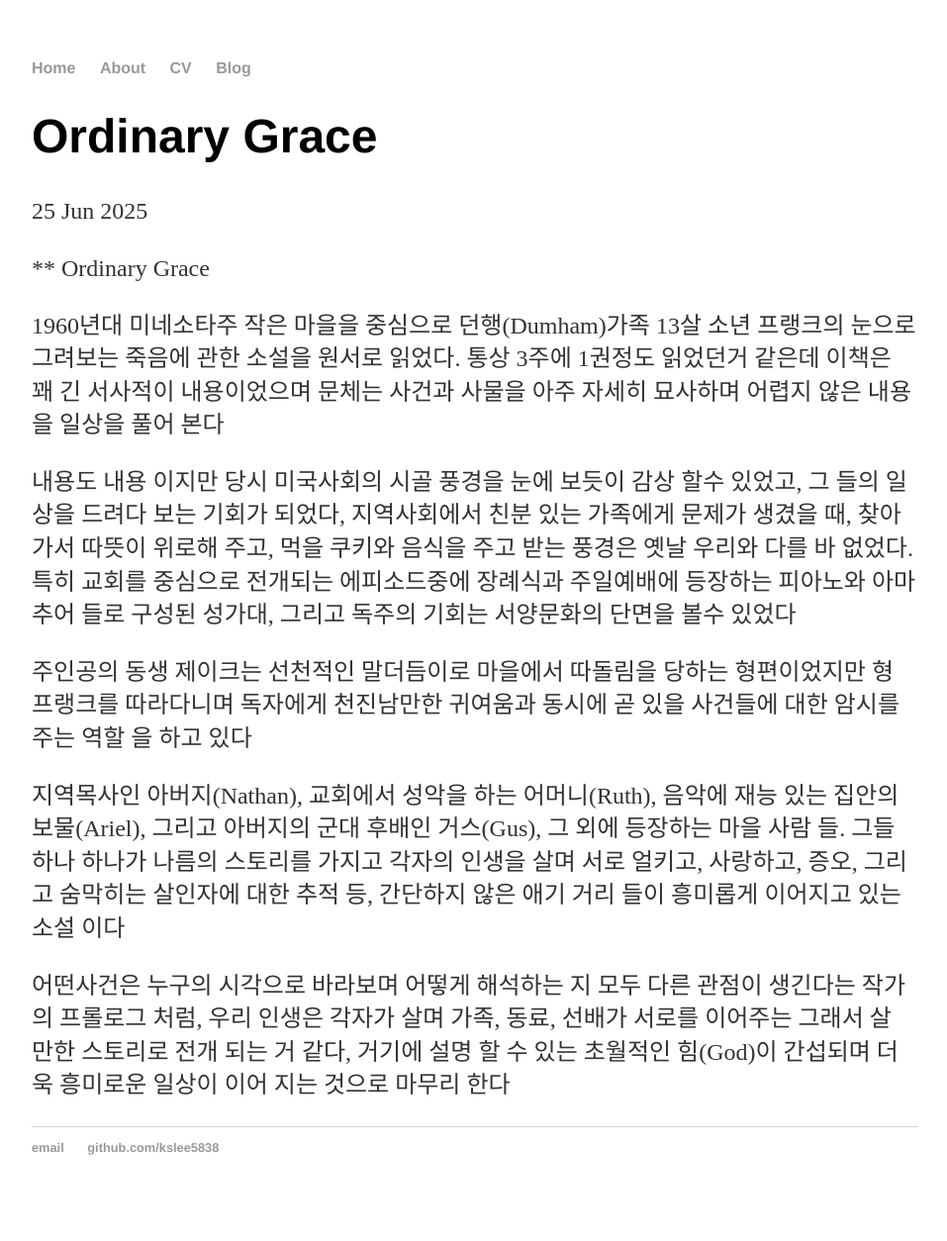
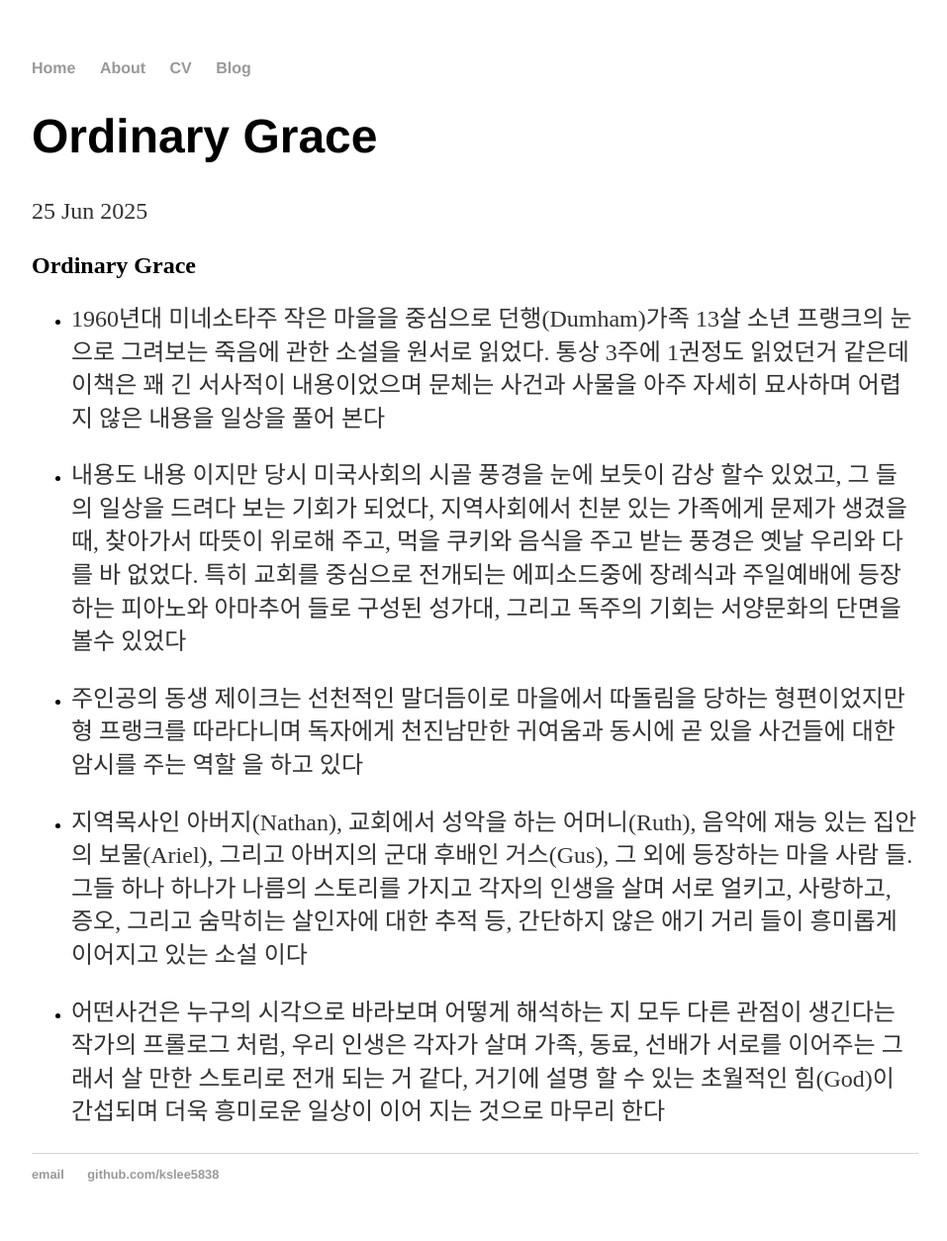
Before and after one commit to kslee5838/kslee5838.github.io, a Jekyll site: the page built from _posts/2025-06-25-Ordinary-Grace.md, in a window 1280 px wide. Shown: the whole page at 99% size, without its empty margins (160-1117 px from the left). Built offline with Jekyll 4.4.1, drawn with Linux system fonts in a browser that asks for light colours; our own code applies the rules of GitHub Pages for plain Markdown files; before the commit the page ends 1227 px from its top, so only the background shows below that.

```diff
--- a/_posts/2025-06-25-Ordinary-Grace.md
+++ b/_posts/2025-06-25-Ordinary-Grace.md
@@ -1,22 +1,22 @@
-** Ordinary Grace
+## Ordinary Grace
 
-1960년대 미네소타주 작은 마을을 중심으로 던행(Dumham)가족 13살 소년 프랭크의 눈으로 그려보는
+- 1960년대 미네소타주 작은 마을을 중심으로 던행(Dumham)가족 13살 소년 프랭크의 눈으로 그려보는
 죽음에 관한 소설을 원서로 읽었다. 통상 3주에 1권정도 읽었던거 같은데 이책은 꽤 긴 서사적이 내용이었으며
 문체는 사건과 사물을 아주 자세히 묘사하며 어렵지 않은 내용을 일상을 풀어 본다
 
-내용도 내용 이지만 당시 미국사회의 시골 풍경을 눈에 보듯이 감상 할수 있었고, 그 들의 일상을 드려다 보는 기회가
+- 내용도 내용 이지만 당시 미국사회의 시골 풍경을 눈에 보듯이 감상 할수 있었고, 그 들의 일상을 드려다 보는 기회가
 되었다, 지역사회에서 친분 있는 가족에게 문제가 생겼을 때, 찾아가서 따뜻이 위로해 주고, 먹을 쿠키와 음식을
 주고 받는 풍경은 옛날 우리와 다를 바 없었다. 특히 교회를 중심으로 전개되는 에피소드중에 장례식과 주일예배에
 등장하는 피아노와 아마추어 들로 구성된 성가대, 그리고 독주의 기회는 서양문화의 단면을 볼수 있었다
 
-주인공의 동생 제이크는 선천적인 말더듬이로 마을에서 따돌림을 당하는 형편이었지만 형 프랭크를 따라다니며
+- 주인공의 동생 제이크는 선천적인 말더듬이로 마을에서 따돌림을 당하는 형편이었지만 형 프랭크를 따라다니며
 독자에게 천진남만한 귀여움과 동시에 곧 있을 사건들에 대한 암시를 주는 역할 을 하고 있다
 
-지역목사인 아버지(Nathan), 교회에서 성악을 하는 어머니(Ruth), 음악에 재능 있는 집안의 보물(Ariel), 그리고 아버지의
+- 지역목사인 아버지(Nathan), 교회에서 성악을 하는 어머니(Ruth), 음악에 재능 있는 집안의 보물(Ariel), 그리고 아버지의
 군대 후배인 거스(Gus), 그 외에 등장하는 마을 사람 들. 그들 하나 하나가 나름의 스토리를 가지고 각자의 인생을 살며
 서로 얼키고, 사랑하고, 증오, 그리고 숨막히는 살인자에 대한 추적 등, 간단하지 않은 애기 거리 들이
 흥미롭게 이어지고 있는 소설 이다
 
-어떤사건은 누구의 시각으로 바라보며 어떻게 해석하는 지 모두 다른 관점이 생긴다는 작가의 프롤로그 처럼,
+- 어떤사건은 누구의 시각으로 바라보며 어떻게 해석하는 지 모두 다른 관점이 생긴다는 작가의 프롤로그 처럼,
 우리 인생은 각자가 살며 가족, 동료, 선배가 서로를 이어주는 그래서 살 만한 스토리로 전개 되는 거 같다,
 거기에 설명 할 수 있는 초월적인 힘(God)이 간섭되며 더욱 흥미로운 일상이 이어 지는 것으로 마무리 한다
```
